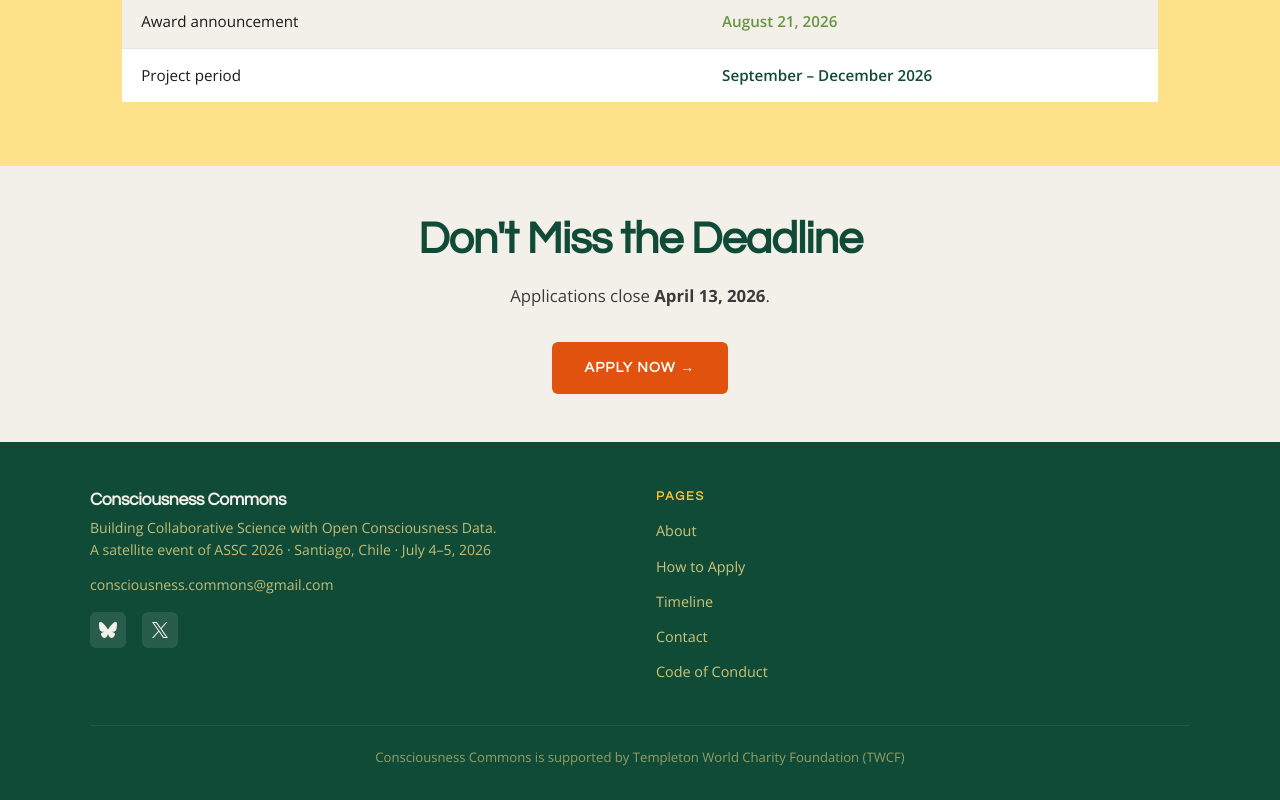
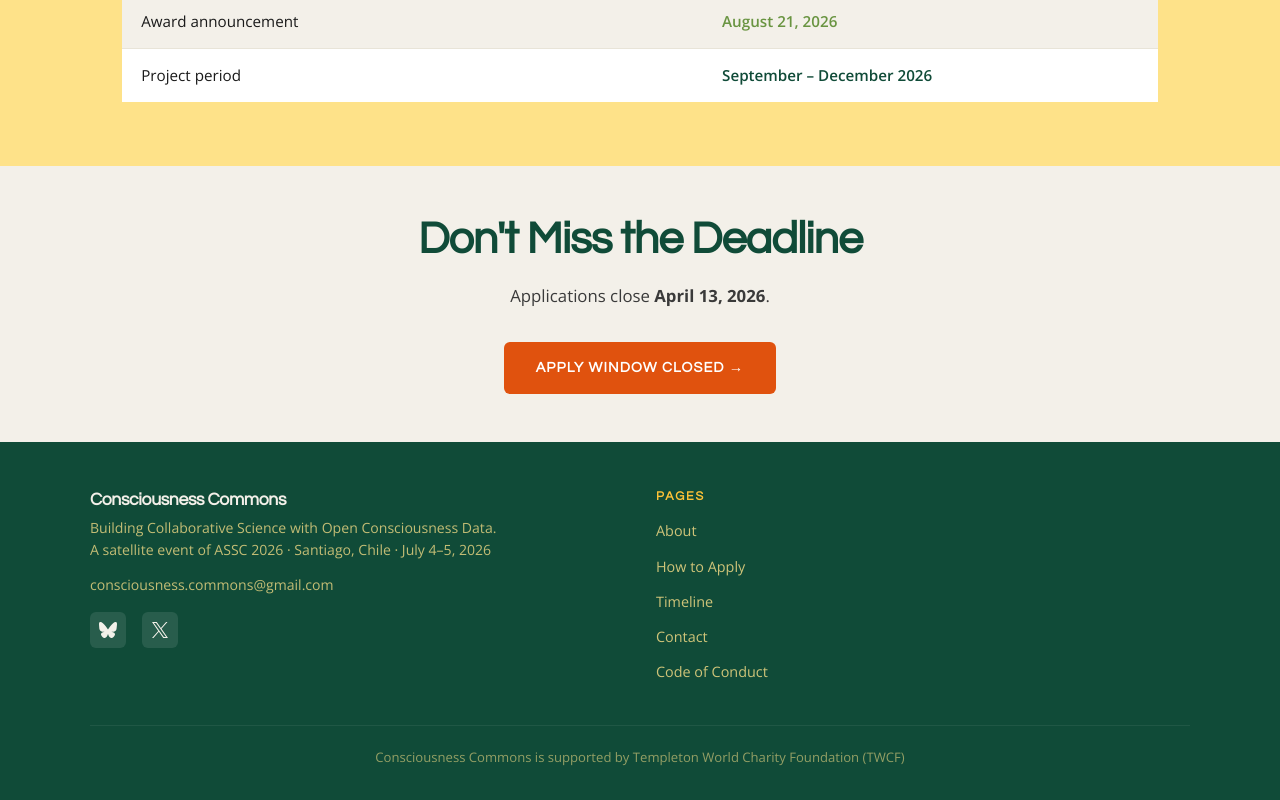
Before and after one commit to Consciousness-Commons/cc-assc-2026, a plain HTML site: page timeline.html in a window 1280 px wide. Shown: the part 2655-3455 px from the top of the page. Drawn offline with nearby package versions, Linux system fonts and the light colour scheme.

Commit message:
Update application deadline link text

```diff
--- a/timeline.html
+++ b/timeline.html
@@ -192,7 +192,7 @@ img{max-width:100%;display:block}
   <section class="section" style="text-align:center;padding:3rem 2rem;">
     <h2 class="section-title" style="margin-bottom:1rem;">Don't Miss the Deadline</h2>
     <p style="max-width:480px;margin:0 auto 2rem;color:var(--text-mid);font-size:1.05rem;">Applications close <strong>April 13, 2026</strong>.</p>
-    <a class="btn btn-primary" href="https://forms.gle/c1xpSTk2sJ3oTzHZ6" target="_blank" rel="noopener noreferrer">Apply Now →</a>
+    <a class="btn btn-primary" href="https://forms.gle/c1xpSTk2sJ3oTzHZ6" target="_blank" rel="noopener noreferrer">Apply window closed →</a>
   </section>
 
   <footer class="site-footer">
```
